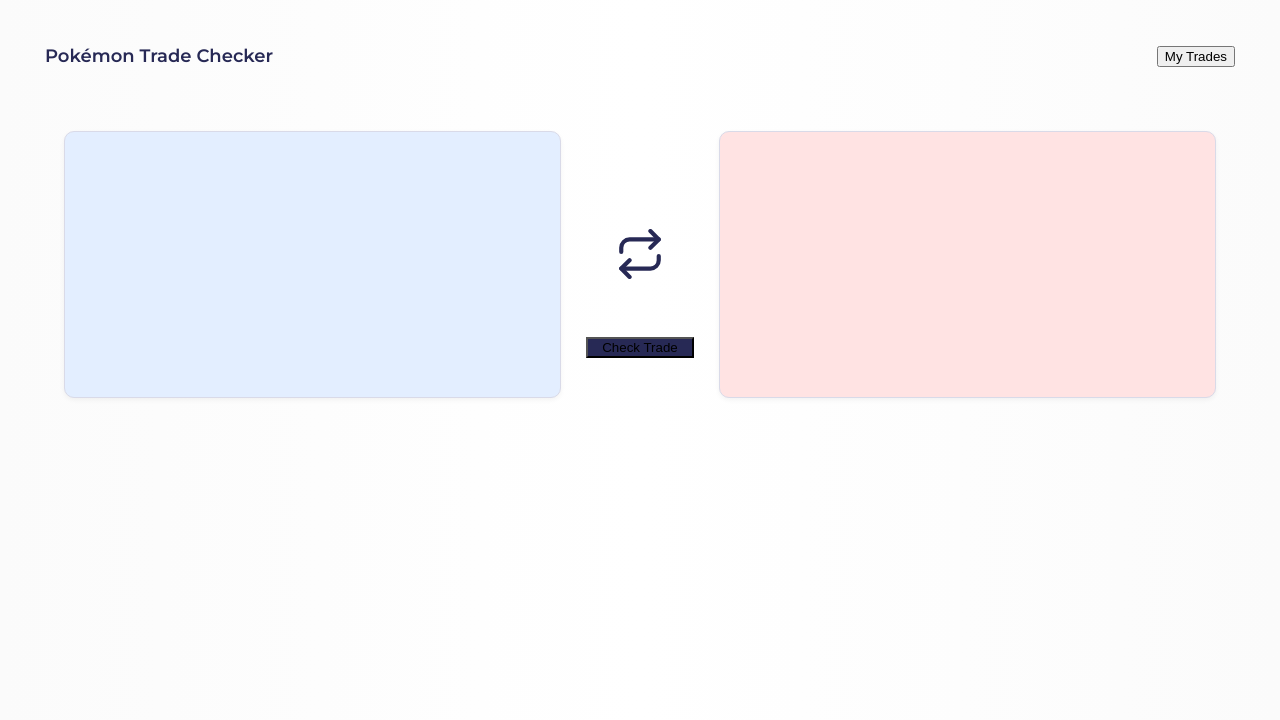
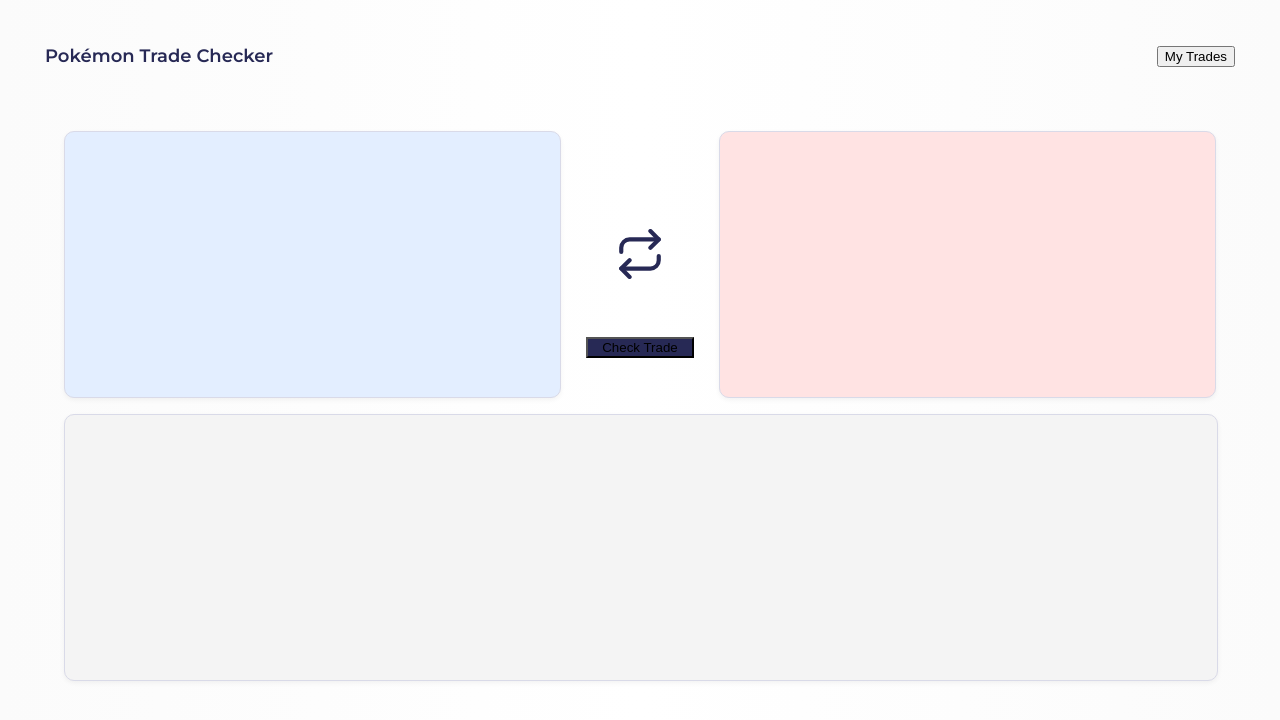
Before and after one commit to gustavoasb/poke-trader, a React (Create React App) app: page / in a window 1280 px wide. Shown: the top 720 px of the page. Built offline with nearby package versions, Linux system fonts and the light colour scheme.

Commit message:
feat: add pokemon picker to home

```diff
--- a/src/pages/Home/index.js
+++ b/src/pages/Home/index.js
@@ -1,10 +1,12 @@
 import Container from '../../components/PageContainer';
 import TradeBox from '../../components/TradeBox';
+import PokemonPicker from '../../components/PokemonPicker';
 
 function Home() {
   return (
     <Container>
       <TradeBox />
+      <PokemonPicker />
     </Container>
   );
 }
```
